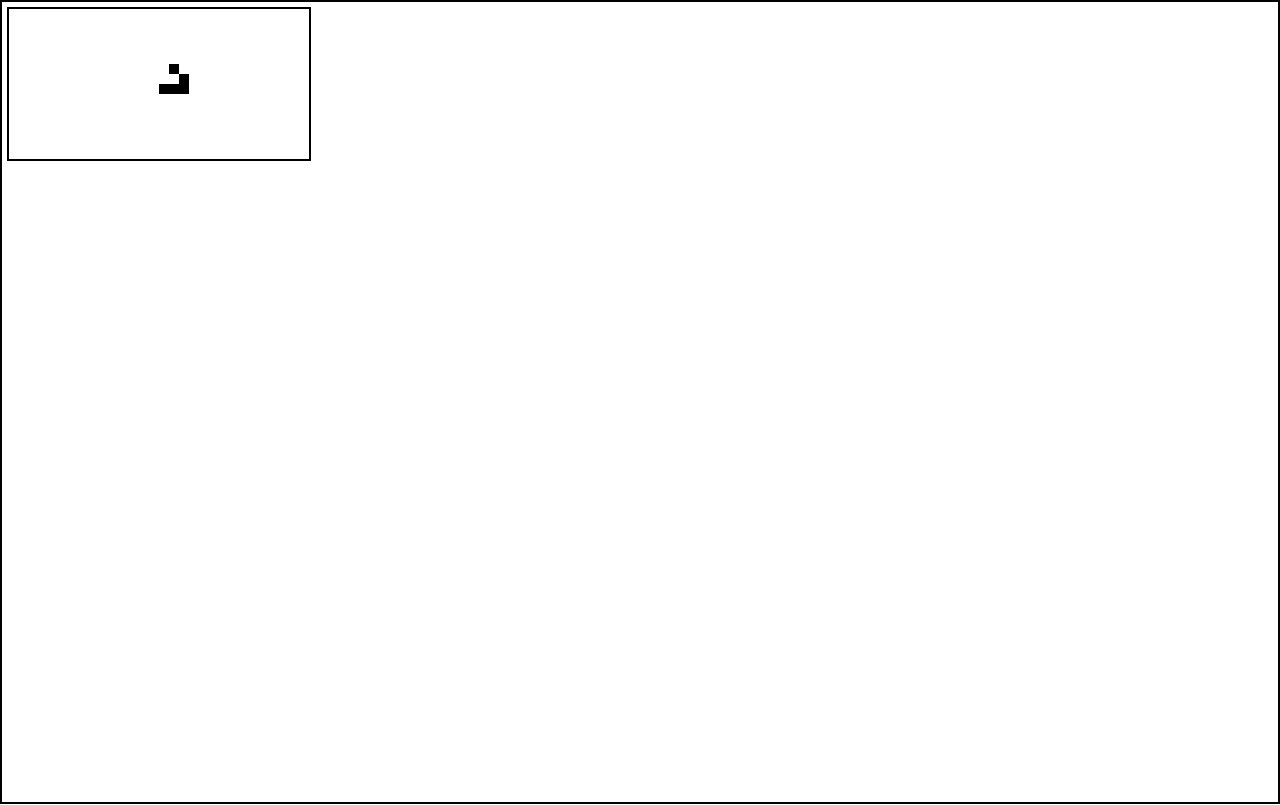
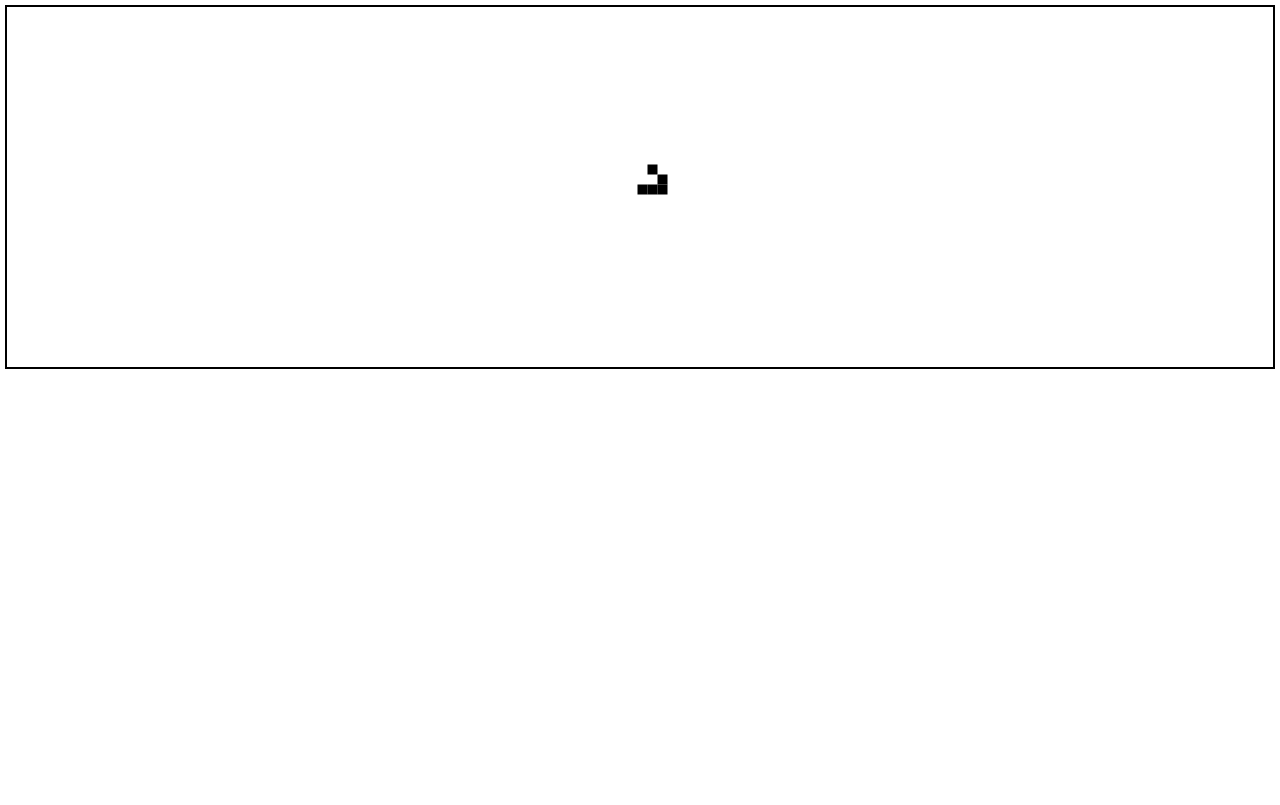
Before and after one commit to delbonis/conways.place, a plain HTML site: page webapp/static/index.html in a window 1280 px wide. Drawn offline with Linux system fonts and the light colour scheme.

Commit message:
Fixed some sizing/scaling issues for the time being.

```diff
--- a/webapp/static/game.js
+++ b/webapp/static/game.js
@@ -28,6 +28,11 @@ function init() {
 		camZoom: DEFAULT_ZOOM / 20.0,
 		targetZoom: DEFAULT_ZOOM
 	};
+
+	let ctr = document.getElementById("gamecontainer");
+	let game = document.getElementById("game");
+	game.width = ctr.clientWidth - 5;
+	game.height = ctr.clientHeight - 5;
 
 	updateDisplay();
 	window.requestAnimationFrame(runFrameUpdate)
--- a/webapp/static/index.html
+++ b/webapp/static/index.html
@@ -8,9 +8,11 @@
 	</head>
 	<body onload="init();">
 		<div class="content">
-			<canvas class="game" id="game">
-				<!-- idk what goes in here lol -->
-			</canvas>
+			<div id="gamecontainer">
+				<canvas class="game" id="game">
+					<!-- idk what goes in here lol -->
+				</canvas>
+			</div>
 		</div>
 	</body>
 </html>
--- a/webapp/static/style.css
+++ b/webapp/static/style.css
@@ -4,14 +4,19 @@ html, body {
 }
 
 div.content {
+	margin: 5px;
 	border: 2px solid black;
-	height: 100%;
-	display: block;
+}
+
+#gamecontainer {
+	margin: 0px;
+	border: 0px;
+	padding: 0px;
+	height: 360px;
 }
 
 .game {
-	width: 720;
-	height: 360;
-	margin: 5px;
-	border: 2px solid black;
+	margin: 0px;
+	border: 0px;
+	padding: 0px;
 }
```
